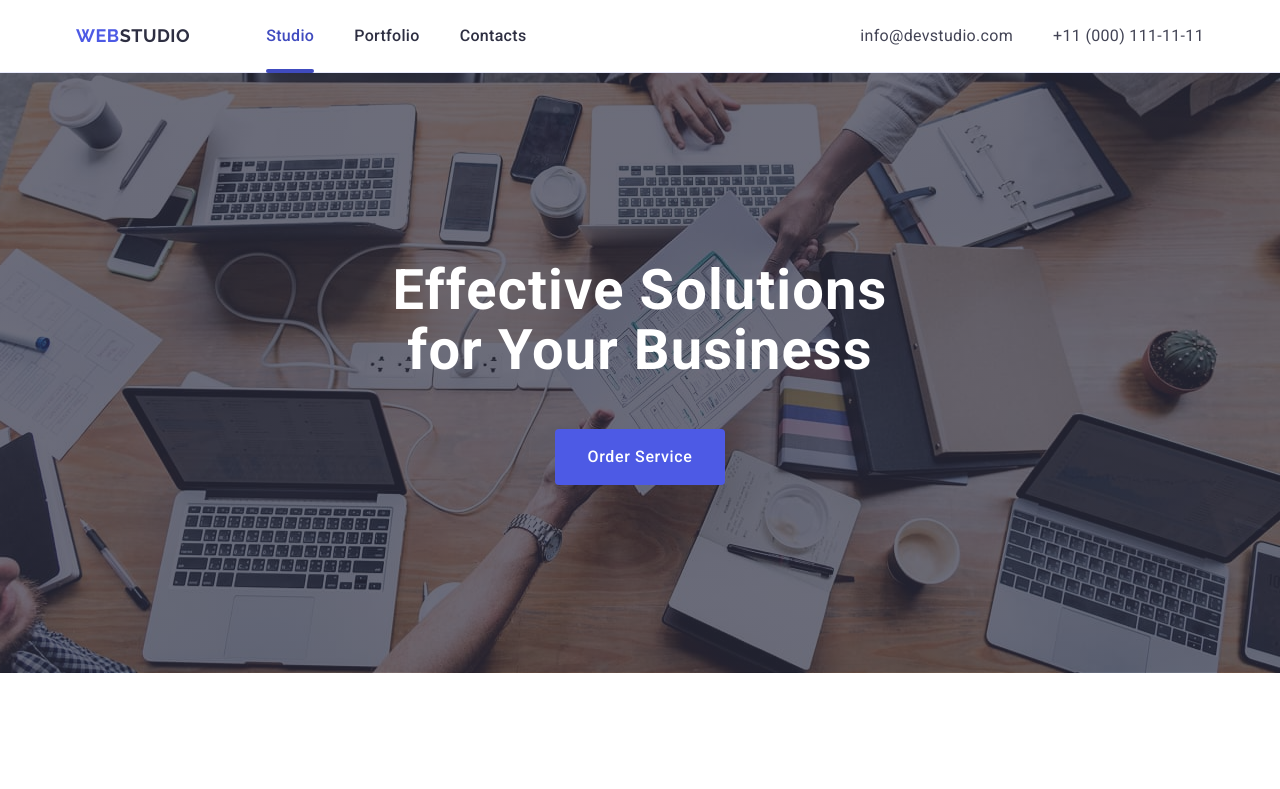
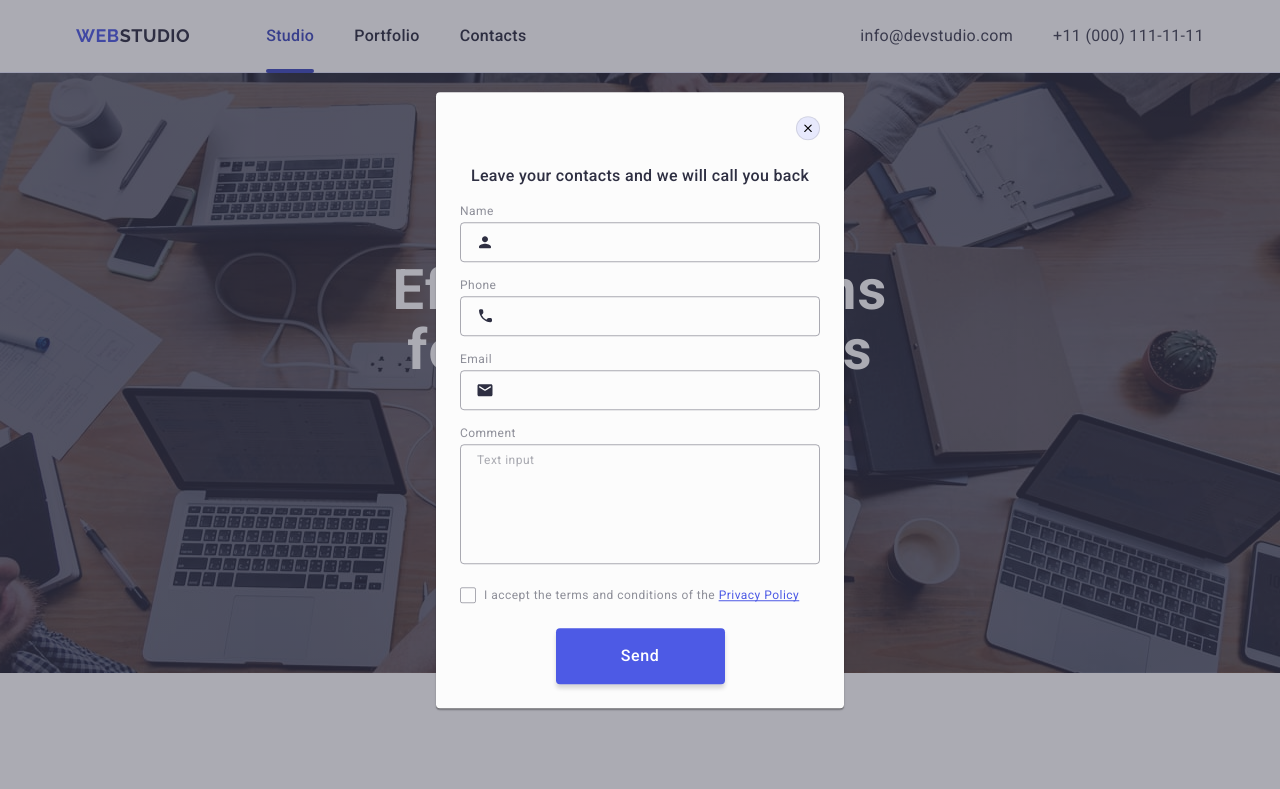
Before and after one commit to Fixuk/goit-markup-hw-05, a plain HTML site: page index.html in a window 1280 px wide. Shown: the top 789 px of the page. Drawn offline with nearby package versions, Linux system fonts and the light colour scheme.

Commit message:
hw5 finish2

```diff
--- a/css/styles.css
+++ b/css/styles.css
@@ -501,7 +501,6 @@ h3,
   gap: 16px;
   border-radius: 4px;
   padding: 8px 24px;
-  width: 165px;
   height: 40px;
   background-color: #4d5ae5;
   font-weight: 500;
@@ -512,6 +511,9 @@ h3,
   letter-spacing: 0.04em;
   text-align: center;
   color: #fff;
+  min-width: 165px;
+  cursor: pointer;
+  border: none;
 }
 
 .footer-btn:hover,
@@ -548,20 +550,18 @@ h3,
   background-color: transparent;
   padding-left: 16px;
   padding-top: auto;
+  font-size: 12px;
+  line-height: 2;
+  letter-spacing: 0.04em;
+  color: #ffffff;
 }
 
 .subscribe-input::placeholder {
-  font-weight: 400;
-  font-size: 12px;
-
-  /* line-height: 24px; */
-  line-height: 2;
-  letter-spacing: 0.04em;
-  color: #fff;
-  position: absolute;
+  color: #ffffff;
 }
 
 .subscribe-icon {
+  margin-left: 16px;
   fill: white;
 }
 
@@ -572,7 +572,7 @@ h3,
   left: 0;
   width: 100%;
   height: 100%;
-  background-color: rgba(46, 47, 66, 0.7);
+  background-color: rgba(46, 47, 66, 0.4);
 
   opacity: 0;
   visibility: hidden;
@@ -611,19 +611,24 @@ h3,
   top: 24px;
   right: 24px;
   border: 1px solid rgba(0, 0, 0, 0.1);
-  border-radius: 100%;
+  border-radius: 50%;
   background-color: #e7e9fc;
   width: 24px;
   height: 24px;
   display: flex;
   align-items: center;
   justify-content: center;
+  padding: 0;
+  cursor: pointer;
+  transition: background-color 250ms cubic-bezier(0.4, 0, 0.2, 1),
+    border 250ms cubic-bezier(0.4, 0, 0.2, 1);
 }
 
 .modal-close:hover,
 .modal-close:focus {
   background-color: #404bbf;
   fill: #fff;
+  border: none;
 }
 
 .modal-title {
@@ -660,15 +665,20 @@ h3,
   font-weight: 400;
   font-size: 12px;
 
-  line-height: 1.16667;
+  line-height: 1.17;
   letter-spacing: 0.04em;
   color: #8e8f99;
-  display: inline-block;
+  display: block;
   margin-bottom: 4px;
+  transition: border-color 250ms cubic-bezier(0.4, 0, 0.2, 1);
 }
 
 .modal-field {
-  margin-bottom: 8px;
+  margin-bottom: 16px;
+}
+
+.modal-field-check {
+  margin-bottom: 24px;
 }
 
 .modal-input-icon {
@@ -688,7 +698,7 @@ h3,
   margin: 0 auto;
   border-radius: 4px;
   padding: 16px 32px;
-  width: 169px;
+  min-width: 169px;
   height: 56px;
   box-shadow: 0 4px 4px 0 rgba(0, 0, 0, 0.15);
   background-color: #4d5ae5;
@@ -699,6 +709,16 @@ h3,
   letter-spacing: 0.04em;
   text-align: center;
   color: #fff;
+  cursor: pointer;
+  border: none;
+  transition: background-color 250ms cubic-bezier(0.4, 0, 0.2, 1);
+}
+
+.form-submit-btn:hover,
+.form-submit-btn:focus {
+  border: none;
+  cursor: pointer;
+  background-color: #404bbf;
 }
 
 .modal-textarea {
@@ -707,17 +727,23 @@ h3,
   width: 100%;
   height: 120px;
   resize: none;
-  padding-left: 16px;
-  padding-top: 8px;
+  font-size: 12px;
+  line-height: 1.17;
+  color: rgba(46, 47, 66, 0.4);
+  background-color: transparent;
+  padding: 8px 16px;
+  outline: transparent;
+  transition: border-color 250ms cubic-bezier(0.4, 0, 0.2, 1);
 }
 
 .modal-textarea::placeholder {
   font-weight: 400;
   font-size: 12px;
-  line-height: 1.16667;
+  line-height: 1.17;
   letter-spacing: 0.04em;
   color: rgba(46, 47, 66, 0.4);
   position: absolute;
+  border-color: #4d5ae5;
 }
 
 .check-text {
@@ -725,7 +751,7 @@ h3,
   font-size: 12px;
 
   /* line-height: 14px; */
-  line-height: 1.16667;
+  line-height: 1.17;
   letter-spacing: 0.04em;
   color: #8e8f99;
   align-items: center;
@@ -741,6 +767,13 @@ h3,
   align-items: center;
   justify-content: center;
   fill: transparent;
+  transition: background-color 250ms cubic-bezier(0.4, 0, 0.2, 1),
+    border 250ms cubic-bezier(0.4, 0, 0.2, 1),
+    fill 250ms cubic-bezier(0.4, 0, 0.2, 1);
+}
+
+.modal-check:checked {
+  border: none;
 }
 
 .modal-check:checked + .check-text .check-element {
--- a/index.html
+++ b/index.html
@@ -492,7 +492,7 @@
       </div>
     </footer>
 
-    <div class="backdrop">
+    <div class="backdrop is-open">
       <div class="modal">
         <button type="button" class="modal-close">
           <svg class="modal-close-icon" width="8" height="8">
@@ -510,7 +510,7 @@
                 name="user-name"
                 id="user-name"
               />
-              <svg class="modal-input-icon" width="18" height="18">
+              <svg class="modal-input-icon" width="18" height="24">
                 <use href="./images/icons.svg#icon-person"></use>
               </svg>
             </div>
@@ -524,7 +524,7 @@
                 name="user-phone"
                 id="user-phone"
               />
-              <svg class="modal-input-icon" width="18" height="18">
+              <svg class="modal-input-icon" width="18" height="24">
                 <use href="./images/icons.svg#icon-phone"></use>
               </svg>
             </div>
@@ -538,29 +538,29 @@
                 name="user-email"
                 id="user-email"
               />
-              <svg class="modal-input-icon" width="18" height="18">
+              <svg class="modal-input-icon" width="18" height="24">
                 <use href="./images/icons.svg#icon-email"></use>
               </svg>
             </div>
           </div>
           <div class="modal-field">
-            <label for="user-text" class="input-label-name">Comment</label>
+            <label for="user-comment" class="input-label-name">Comment</label>
             <textarea
               class="modal-textarea"
-              name="user-text"
-              id="user-text"
+              name="user-comment"
+              id="user-comment"
               placeholder="Text input"
             ></textarea>
           </div>
-          <div class="modal-field">
+          <div class="modal-field modal-field-check">
             <input
               type="checkbox"
-              name="policy"
-              id="policy"
+              name="user-privacy"
+              id="user-privacy"
               class="modal-check visually-hidden"
               value="true"
             />
-            <label for="policy" class="check-text">
+            <label for="user-privacy" class="check-text">
               <span class="check-element"
                 ><svg class="check-icon" width="10" height="8">
                   <use href="./images/icons.svg#icon-check"></use></svg></span
```
